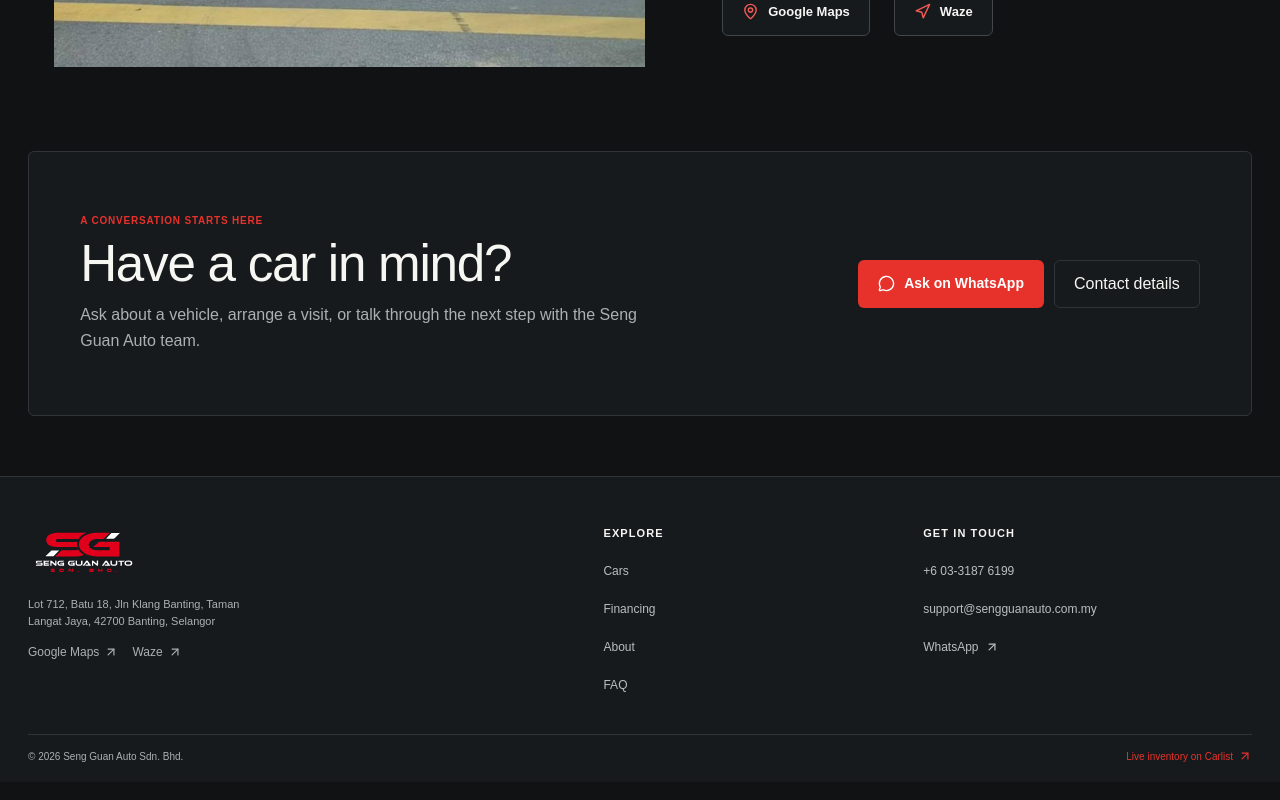
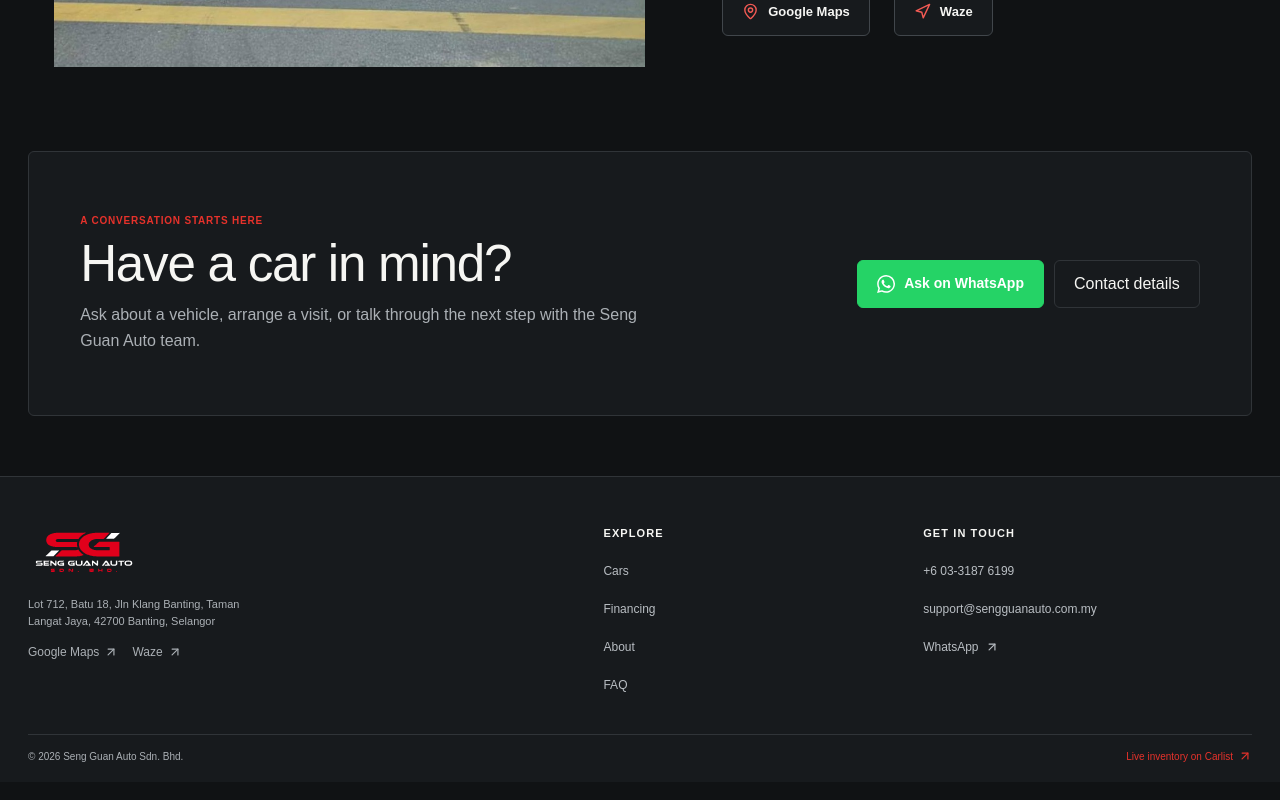
Before and after one commit to yapjoseph95/Seng-Guan-Auto-Website, a React (Vite) app in the folder prototype/: page / in a window 1280 px wide. Shown: the part 2293-3093 px from the top of the page. Built offline with nearby package versions, Linux system fonts and the light colour scheme.

Commit message:
style: brand WhatsApp call to action

```diff
--- a/prototype/src/App.css
+++ b/prototype/src/App.css
@@ -215,6 +215,9 @@
 .button:hover { transform: translateY(-1px); }
 .button--primary { color: #fff !important; background: var(--brand); }
 .button--primary:hover { filter: brightness(1.08); }
+.button--whatsapp { color: #fff !important; background: #25d366; border-color: #25d366; }
+.button--whatsapp:hover { color: #fff !important; background: #1ebe5d; border-color: #1ebe5d; }
+.button--whatsapp svg { width: 18px; height: 18px; flex: none; }
 .button--plain { color: var(--ink); background: transparent; border-color: var(--line); }
 .button--plain:hover, .button--soft:hover { border-color: var(--brand); }
 .button--soft { color: var(--brand); background: color-mix(in srgb, var(--brand) 7%, var(--paper)); border-color: transparent; }
--- a/prototype/src/App.tsx
+++ b/prototype/src/App.tsx
@@ -579,11 +579,19 @@
   )
 }
 
+function WhatsAppGlyph() {
+  return (
+    <svg viewBox="0 0 24 24" aria-hidden="true" focusable="false">
+      <path fill="currentColor" d="M20.52 3.48A11.82 11.82 0 0 0 12.1 0C5.55 0 .22 5.33.22 11.9c0 2.1.55 4.14 1.59 5.95L.12 24l6.3-1.66a11.9 11.9 0 0 0 5.68 1.45h.01c6.56 0 11.9-5.34 11.9-11.9a11.82 11.82 0 0 0-3.49-8.41Zm-8.42 18.3h-.01a9.9 9.9 0 0 1-5.04-1.38l-.36-.22-3.74.98 1-3.64-.24-.38a9.85 9.85 0 0 1-1.51-5.25c0-5.46 4.44-9.9 9.9-9.9a9.84 9.84 0 0 1 7 2.9 9.83 9.83 0 0 1 2.9 7c0 5.45-4.44 9.89-9.9 9.89Zm5.43-7.4c-.3-.15-1.76-.87-2.03-.97-.27-.1-.47-.15-.67.15-.2.3-.77.97-.94 1.16-.17.2-.35.23-.64.08-.3-.15-1.26-.47-2.4-1.48-.88-.79-1.48-1.76-1.65-2.06-.17-.3-.02-.46.13-.61.13-.13.3-.34.45-.52.15-.17.2-.3.3-.49.1-.2.05-.38-.03-.53-.07-.15-.67-1.61-.91-2.2-.24-.58-.49-.5-.67-.51h-.57c-.2 0-.52.07-.79.37-.27.3-1.04 1.02-1.04 2.48s1.06 2.87 1.21 3.07c.15.2 2.09 3.2 5.07 4.49.71.3 1.26.49 1.69.62.71.23 1.36.2 1.87.12.57-.08 1.76-.72 2.01-1.41.25-.7.25-1.29.17-1.41-.08-.13-.27-.2-.57-.35Z" />
+    </svg>
+  )
+}
+
 function VisitTeaser({ goToPage }: { goToPage: (page: PageId) => void }) {
   return (
     <section className="section visit-teaser">
       <div><p className="section-label">A conversation starts here</p><h2>Have a car in mind?</h2><p>Ask about a vehicle, arrange a visit, or talk through the next step with the Seng Guan Auto team.</p></div>
-      <div className="visit-actions"><a className="button button--primary" href={contact.whatsapp} target="_blank" rel="noreferrer"><MessageCircle size={17} aria-hidden="true" /> Ask on WhatsApp</a><button className="button button--plain" onClick={() => goToPage('contact')}>Contact details</button></div>
+      <div className="visit-actions"><a className="button button--whatsapp" href={contact.whatsapp} target="_blank" rel="noreferrer"><WhatsAppGlyph /> Ask on WhatsApp</a><button className="button button--plain" onClick={() => goToPage('contact')}>Contact details</button></div>
     </section>
   )
 }
```
